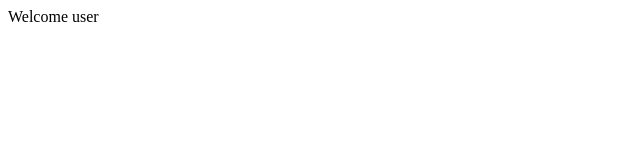
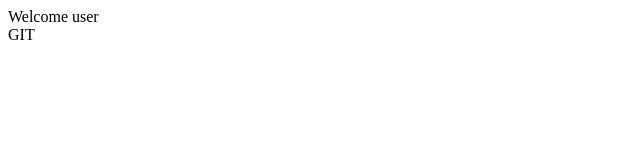
Before and after one commit to jaydeepdeb405/cgi_training, a plain HTML site: page index.html in a window 1280 px wide. Shown: the full height of the page, 0-640 px from the left. Drawn offline with Linux system fonts and the light colour scheme.

Commit message:
Modified index.html

```diff
--- a/index.html
+++ b/index.html
@@ -3,6 +3,6 @@
   <title>My app</title>
 </head>
 <body>
-  Welcome user
+  Welcome user<br>GIT
 </body>
 </html>
```
